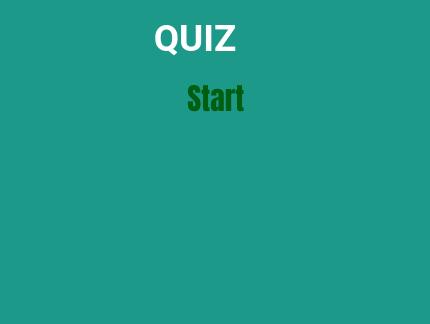
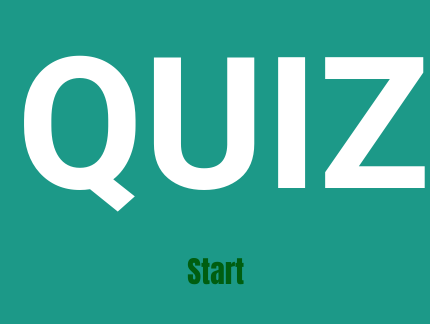
Before and after one commit to kaiocesarnp/quizkaio, a plain HTML site: page index.html in a window 390 px wide. Shown: the whole page, 430 px wide, since content can reach past the window. Drawn offline with nearby package versions, Linux system fonts and the light colour scheme.

Commit message:
atualização quiz

```diff
--- /dev/null
+++ b/css/mobile.css
@@ -0,0 +1,5 @@
+h1 {
+    text-align: center;
+    font-size: 10rem;
+    /* margin: 0.9rem; */
+}
--- a/index.html
+++ b/index.html
@@ -4,13 +4,13 @@
     <meta charset="UTF-8">
     <title>QUIZ - PERGUNTAS E RESPOSTAS</title>
     <link rel="stylesheet" href="css/style.css" />
+    <link rel="stylesheet" media="screen and (max-width: 768px)" href="css/mobile.css">
     <script src="https://ajax.googleapis.com/ajax/libs/jquery/2.1.0/jquery.min.js"></script>
 </head>
 <body>
     <h1>QUIZ</h1>
-    <a href="#start" onclick="Mudarestado('altern')" value="start">Start</a> <!--Start no jogo-->
-
-
+    <a href="#start" onclick="Mudarestado('altern')" value="start">Start</a>
+    <!--Start no jogo-->
 
     <main id="altern"> <!--Tela principal-->
         <section>
```
